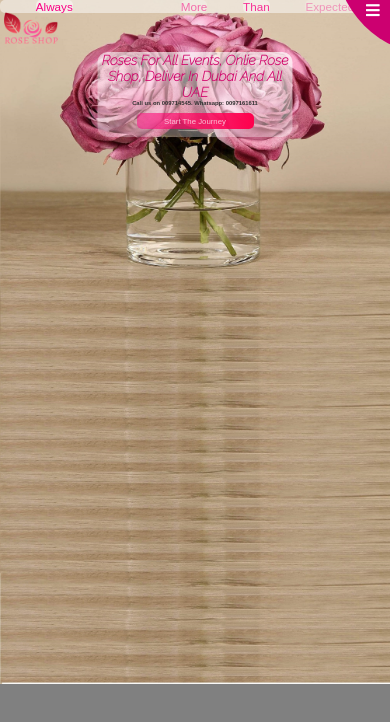
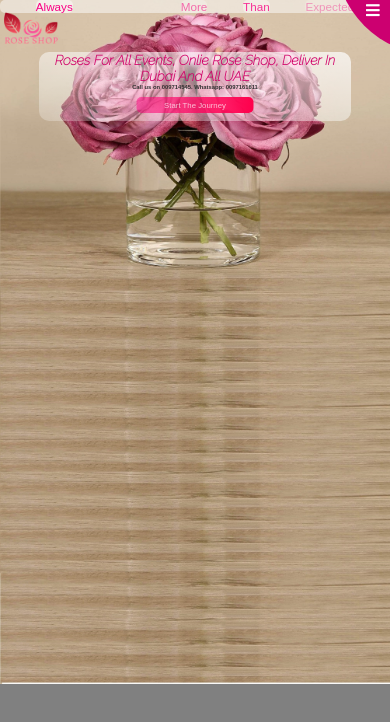
Before and after one commit to rabee-jaramani/rose-shop-v1, a React (Create React App) app: page / in a window 390 px wide. Shown: the top 722 px of the page. Built offline with nearby package versions, Linux system fonts and the light colour scheme.

Commit message:
Update header_message_style.css

```diff
--- a/src/header_message/header_message_style.css
+++ b/src/header_message/header_message_style.css
@@ -53,3 +53,10 @@
     }
 
 }
+@media(max-width:500px){
+    .hdr-msg-div{
+
+        width: 80vw;
+
+    }
+}
```
